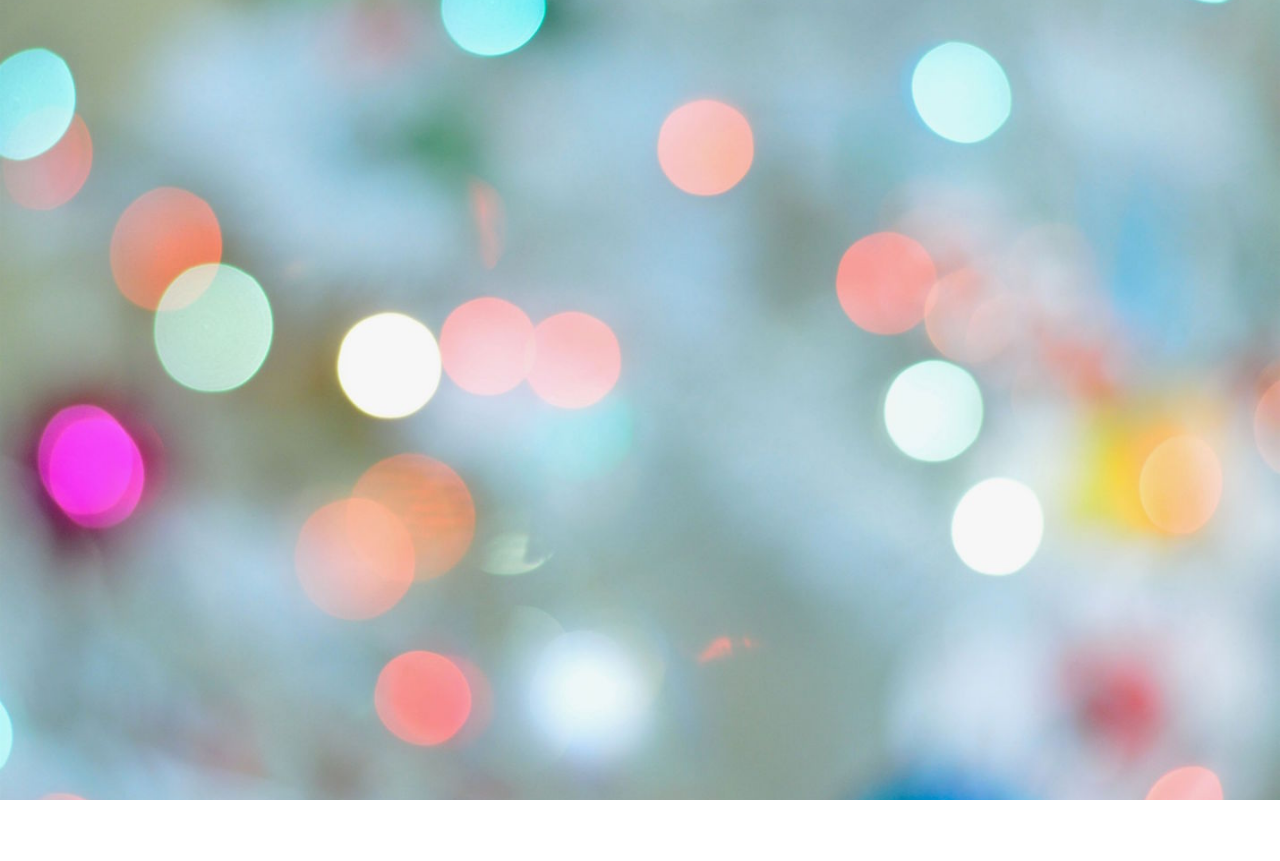
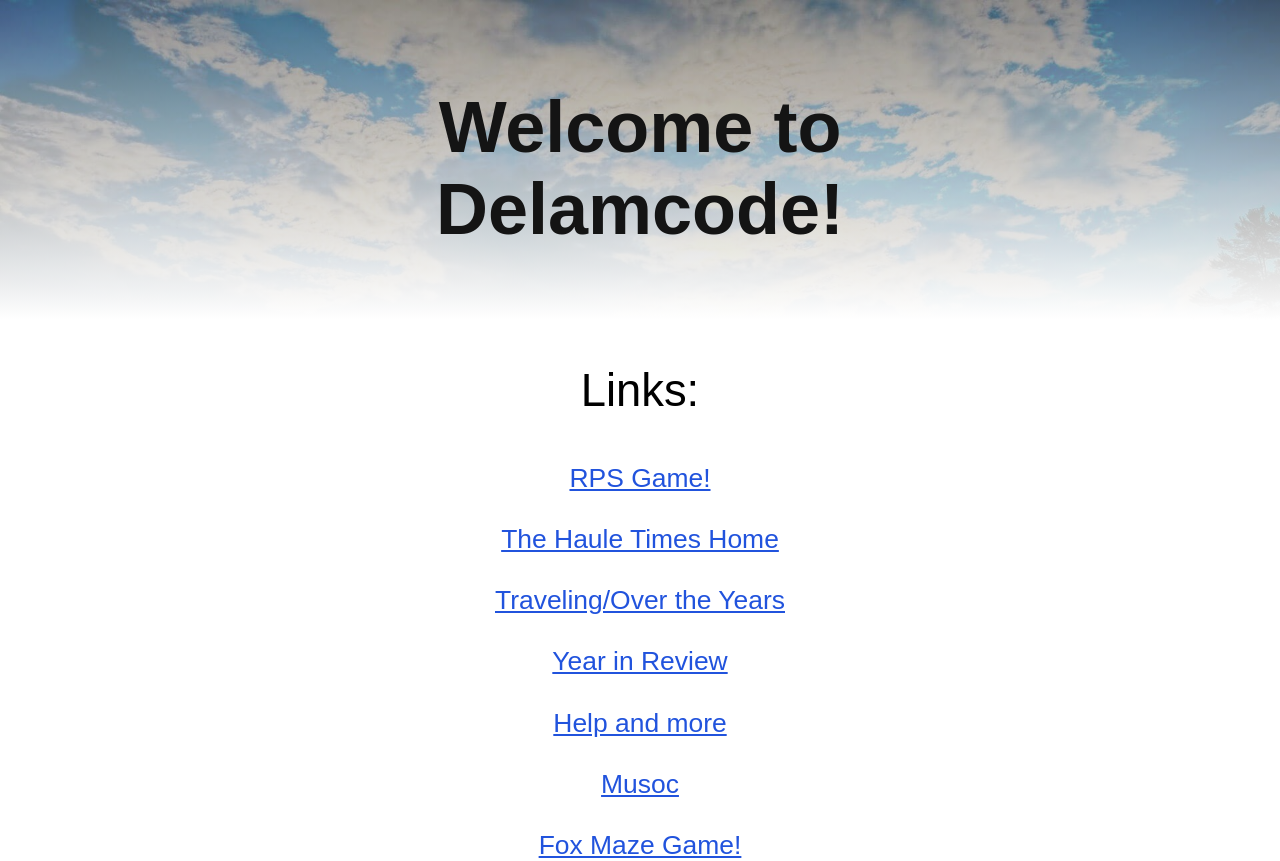
Before and after one commit to Delamcode/Delamcode.github.io, a plain HTML site: page index.html in a window 1280 px wide. Before the commit the page ends 800 px from the top, so only its background shows below. Drawn offline with Linux system fonts and the light colour scheme; files that its build step writes are made by us from their sources; files whose address does not match are found by name.

Commit message:
Added a Home Page with links

```diff
--- a/index.html
+++ b/index.html
@@ -1,5 +1,26 @@
+<!DOCTYPE html>
+<html>
+<head>
+
 <title>Delamcode</title>
 <link rel="stylesheet" href="main.css">
 <link rel="icon" href="delamStar.png" type="image/png" sizes="32x32">
 <meta name="viewport" content="width=device-width, initial-scale=1.0">
 <meta name="robots" content="noindex">
+
+</head>
+<body>
+    <div class="bannerImg"></div>
+    <h1 id="Title">Welcome to Delamcode!</h1>
+
+
+        <p id="Heading">Links:</p>
+        <a class="links" href="/rps/">RPS Game!</a>
+        <a class="links" href="https://sites.google.com/view/thehauletimes/home">The Haule Times Home</a>
+        <a class="links" href="/places/">Traveling/Over the Years</a>
+        <a class="links" href="https://sites.google.com/view/year-inreview/home">Year in Review</a>
+        <a class="links" href="https://sites.google.com/view/helpandmore/home">Help and more</a>
+        <a class="links" href="http://192.168.1.27:8000">Musoc</a>
+        <a class="links" href="http://192.168.1.27:8080">Fox Maze Game!</a>
+</body>
+</html>
--- /dev/null
+++ b/main.css
@@ -0,0 +1,38 @@
+body, html {
+    height: 100%;
+    width: 100%;
+    margin: 0;
+}
+
+#Title {
+    text-align: center;
+    position: absolute;
+    top: 15%;
+    left: 50%;
+    transform: translate(-50%, -50%);
+    font-family: Arial, Helvetica, sans-serif;
+    color: rgb(20, 20, 20);
+    font-size: 9vh;
+}
+
+.bannerImg {
+    background-image: linear-gradient(rgba(50, 50, 50, 0.5), rgba(255, 255, 255, 1)), url("homeImgBanner.jpg");
+    height: 40%;
+    background-size: cover;
+    position: relative;
+}
+
+.links {
+    text-align: center;
+    font-family: Arial, Helvetica, sans-serif;
+    font-size: 7mm;
+    display: block;
+    margin-bottom: 8mm;
+    color: rgb(33, 83, 221);
+}
+
+#Heading {
+    text-align: center;
+    font-size: 12mm;
+    font-family: Arial, Helvetica, sans-serif;
+}
```
Also changed, not shown: homeImgBanner.jpg (added).
